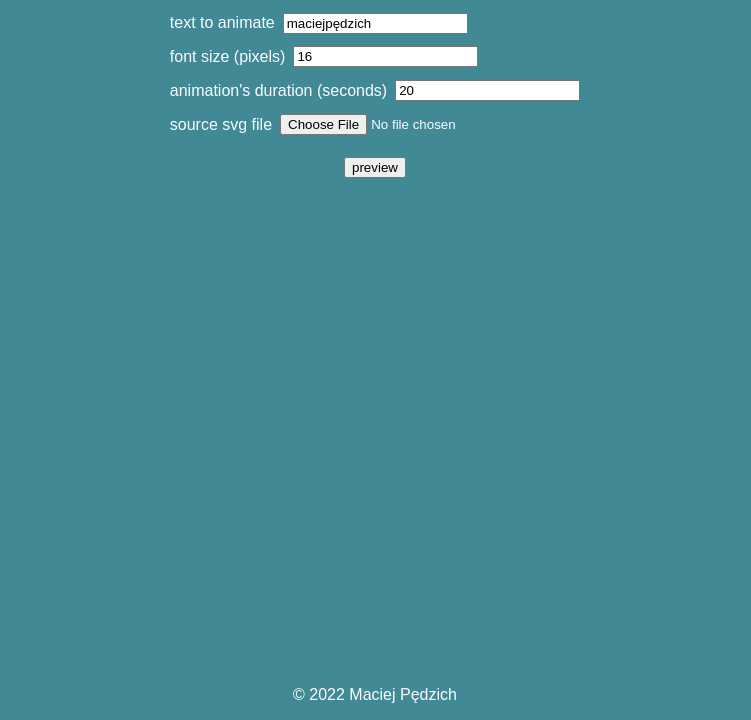
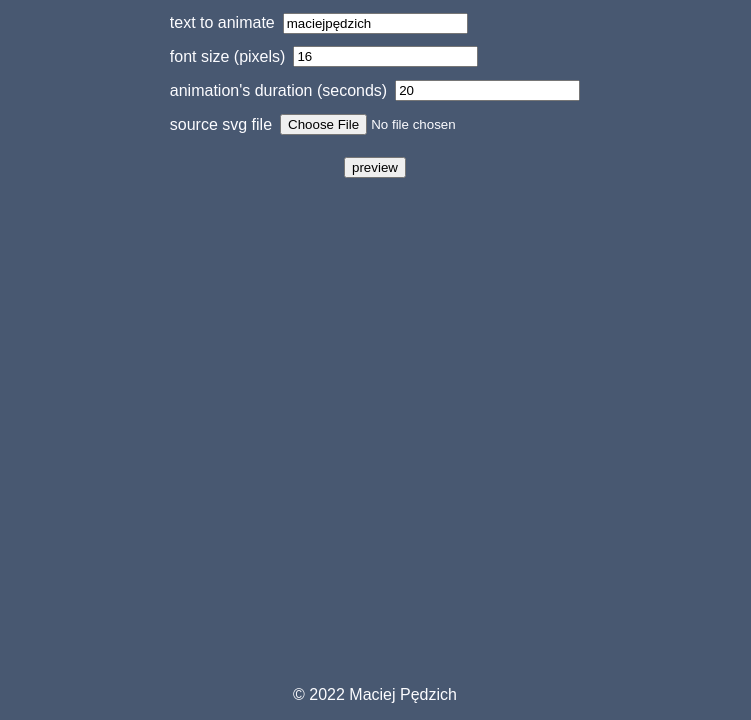
Before and after one commit to maciejpedzich/cmr2-main-menu-icon-generation-preview, a website built with Vite: page index.html in a window 1280 px wide. Shown: the part 88-808 px from the top of the page, without its empty margins (273-1024 px from the left). Built offline with nearby package versions, Linux system fonts and the light colour scheme.

Commit message:
Replace cyan background with dark gray

```diff
--- a/src/style.css
+++ b/src/style.css
@@ -8,7 +8,7 @@ body,
 
 body {
   display: flex;
-  background-color: #408995;
+  background-color: #485871;
   color: #fcfcff;
   font-family: Arial;
 }
```
